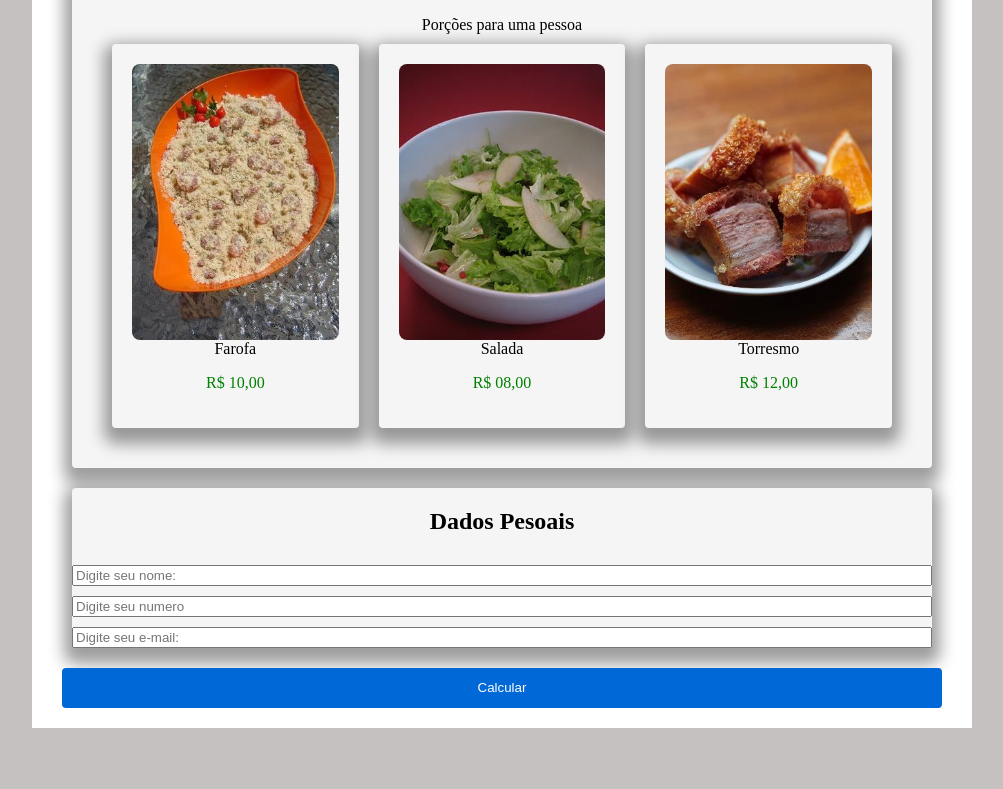
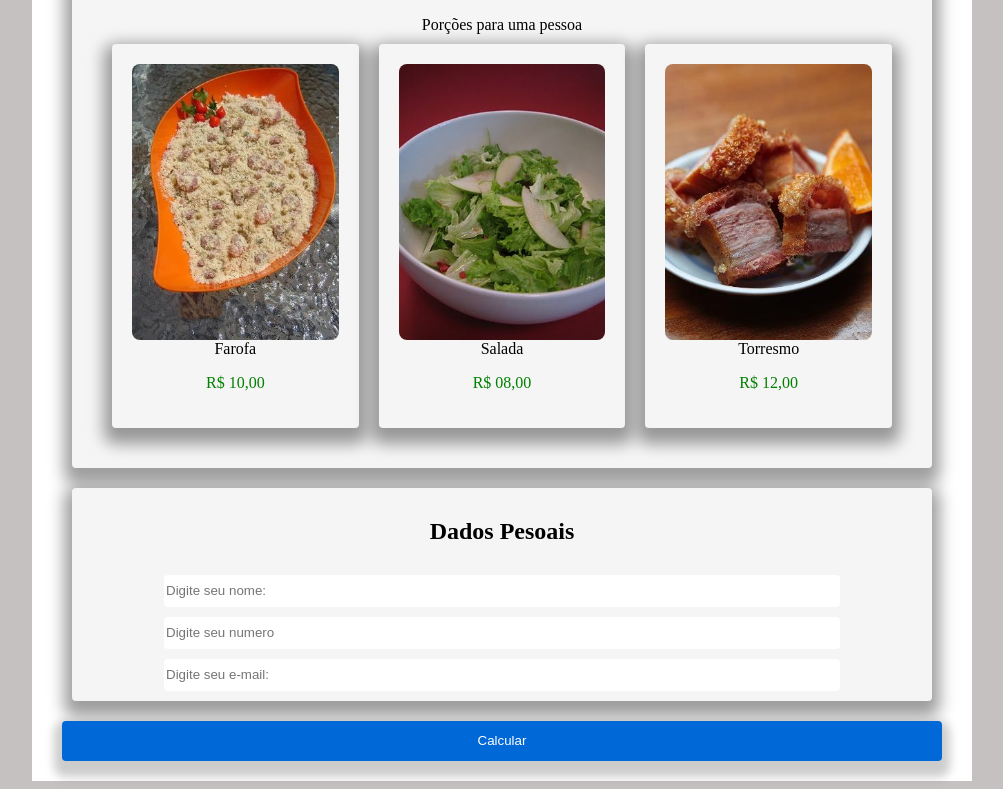
Before and after one commit to ErosEloi/projeto_menu, a plain HTML site: page index.html in a window 1280 px wide. Shown: the part 1094-1883 px from the top of the page, without its empty margins (138-1141 px from the left). Before the commit the page ends 1830 px from the top, so only its background shows below. Drawn offline with Linux system fonts and the light colour scheme.

Commit message:
termino parcial da estilizacao do projeto

```diff
--- a/style.css
+++ b/style.css
@@ -14,15 +14,27 @@ button {
     height: 40px;
     color: white;
     background-color: #0069D7;
+    box-shadow: 0 8px 10px 8px rgb(0, 0, 0, 0.2);
 
+}
+
+button:hover {
+    background-color: #0068d7c9;
 }
 
 button:focus {
     cursor: pointer;
-
 }
 
-.valor{
+input{
+    width: 80%;
+    height: 30px;
+    margin: auto;
+    border: none;
+    border-radius: 4px;
+}
+
+.valor {
     color: green;
 }
 
@@ -90,6 +102,7 @@ button:focus {
 }
 
 .dados {
+    padding: 10px;
     background-color: #F5F5F5;
     justify-content: center;
     text-align: center;
```
